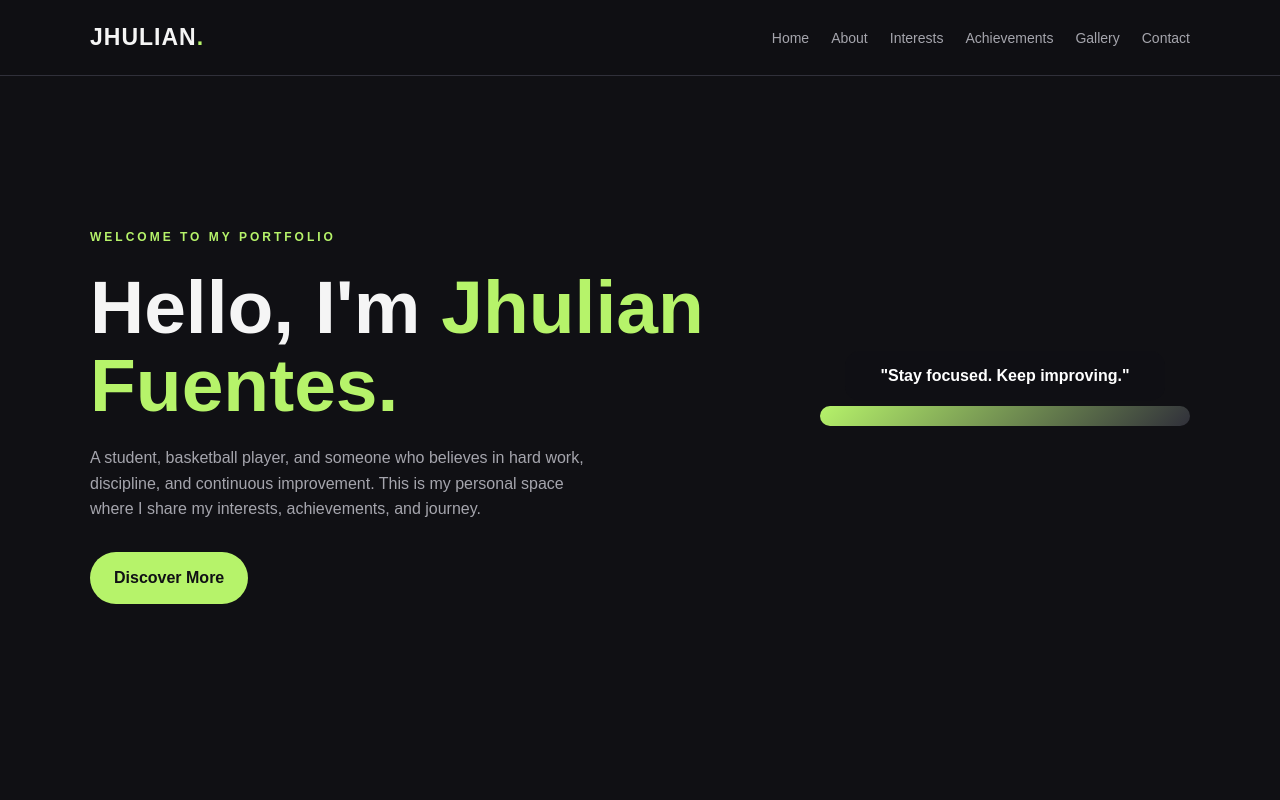
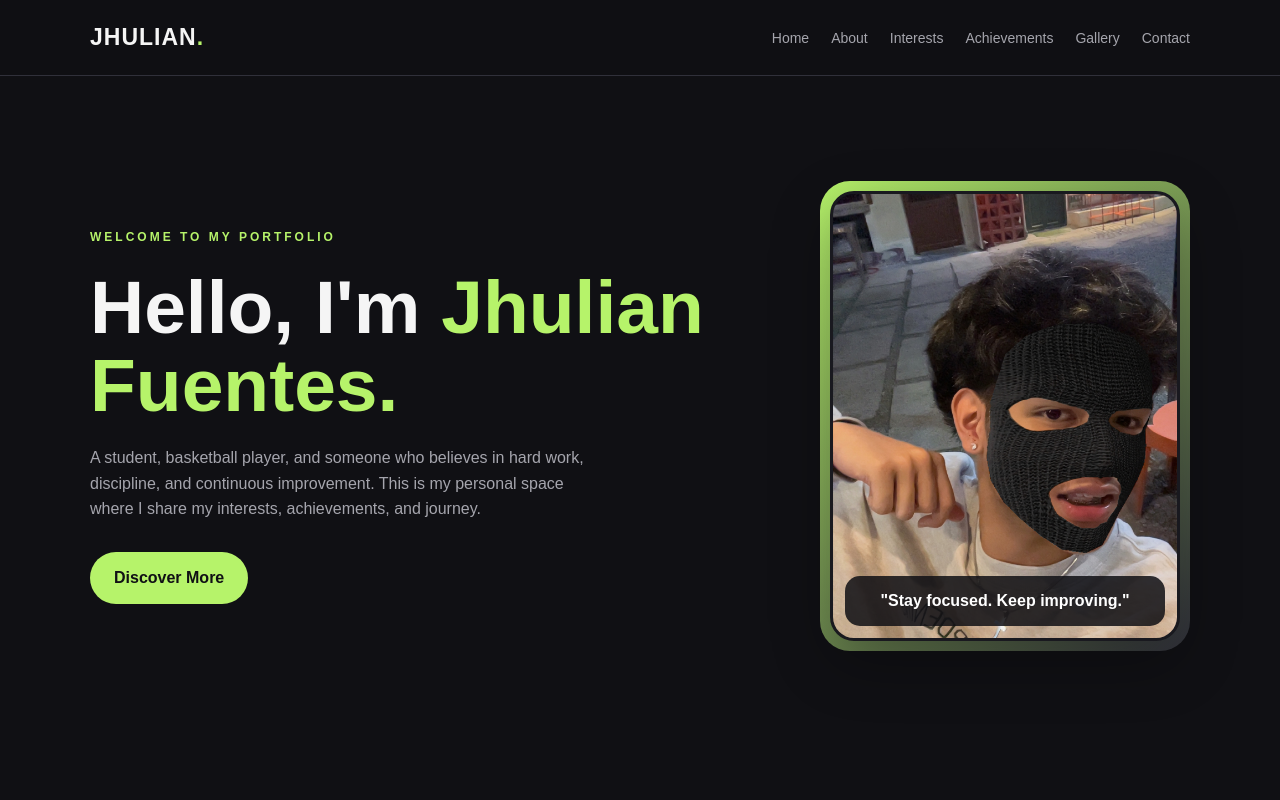
Before and after one commit to jhulianfuentes26-beep/my-first-website-, a plain HTML site: page index.html in a window 1280 px wide. Shown: the top 800 px of the page. Drawn offline with Linux system fonts and the light colour scheme.

Commit message:
Update index.html

```diff
--- a/index.html
+++ b/index.html
@@ -445,7 +445,7 @@
       <div class="portrait-wrap">
         <img
           class="portrait"
-          src="images/profile.jpg"
+          src="IMG_6180.jpeg"
           alt="Jhulian Fuentes Profile Picture"
           onerror="this.style.display='none';"
         >
```
